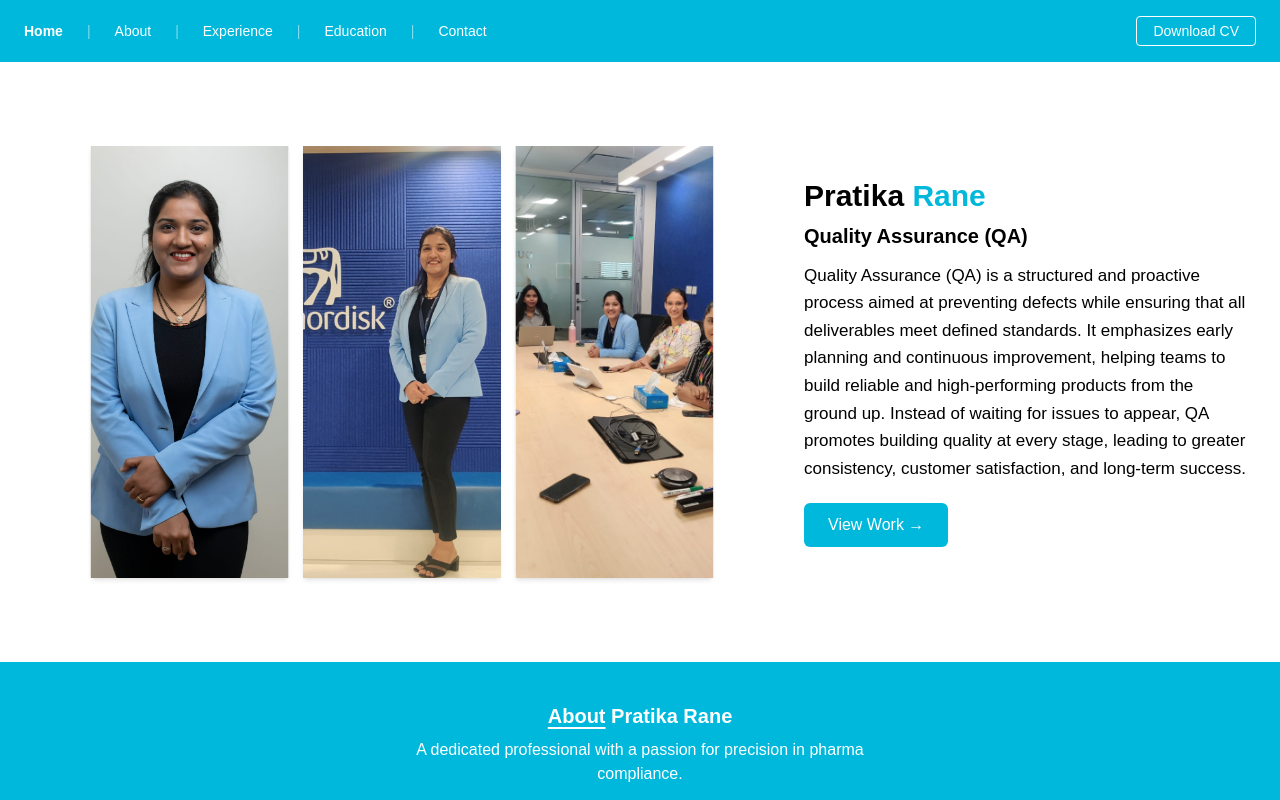
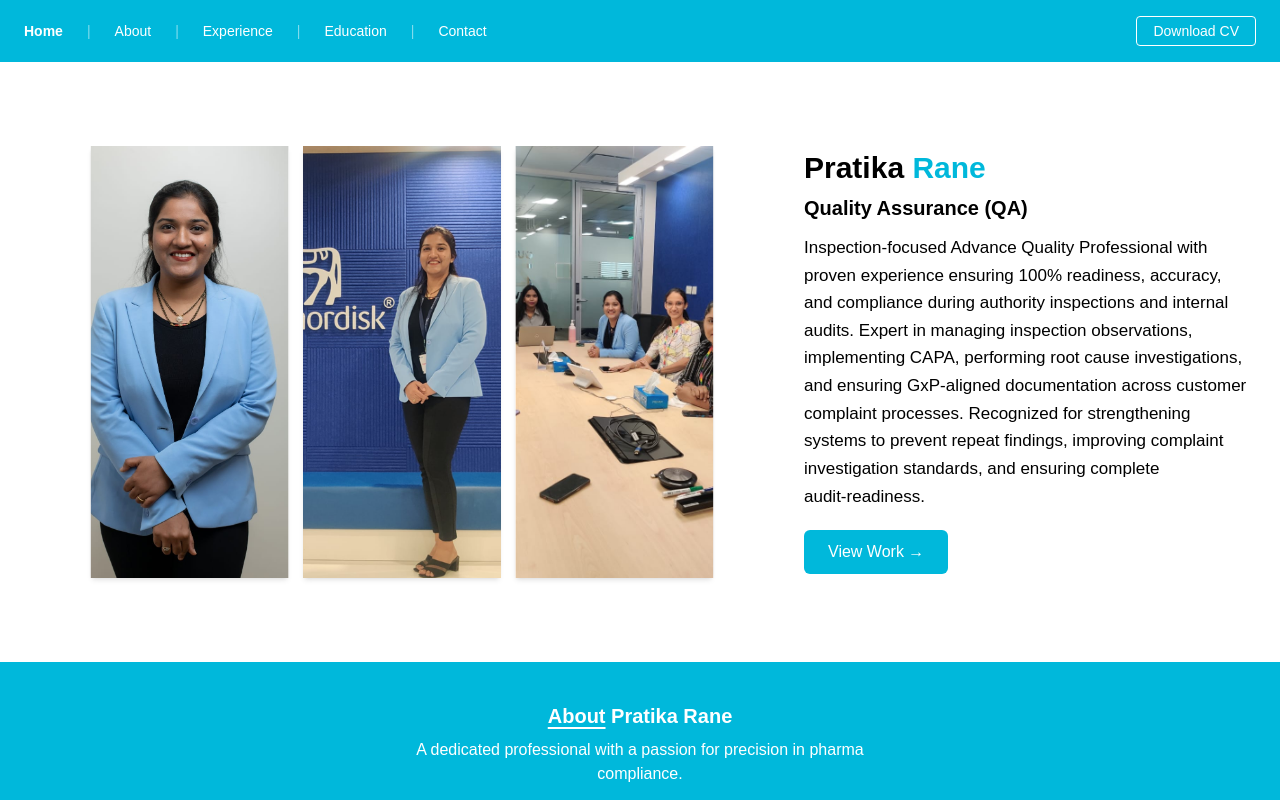
Before and after one commit to pavannaik321/pratika_rane, a Next.js app: page / in a window 1280 px wide. Shown: the top 800 px of the page. Built offline with nearby package versions, Linux system fonts and the light colour scheme.

Commit message:
added hero section

```diff
--- a/src/app/components/Hero.tsx
+++ b/src/app/components/Hero.tsx
@@ -62,13 +62,8 @@ export default function Hero() {
 
             {/* Description */}
             <p className="text-[13px] lg:text-[17px] leading-relaxed text-black mb-5">
-              Quality Assurance (QA) is a structured and proactive process aimed
-              at preventing defects while ensuring that all deliverables meet
-              defined standards. It emphasizes early planning and continuous
-              improvement, helping teams to build reliable and high-performing
-              products from the ground up. Instead of waiting for issues to
-              appear, QA promotes building quality at every stage, leading to
-              greater consistency, customer satisfaction, and long-term success.
+            Inspection‑focused Advance Quality Professional with proven experience ensuring 100% readiness, accuracy, and compliance during authority inspections and internal audits. Expert in managing inspection observations, implementing CAPA, performing root cause investigations, and ensuring GxP‑aligned documentation across customer complaint processes.
+            Recognized for strengthening systems to prevent repeat findings, improving complaint investigation standards, and ensuring complete audit‑readiness.
             </p>
 
             {/* Button */}
```
